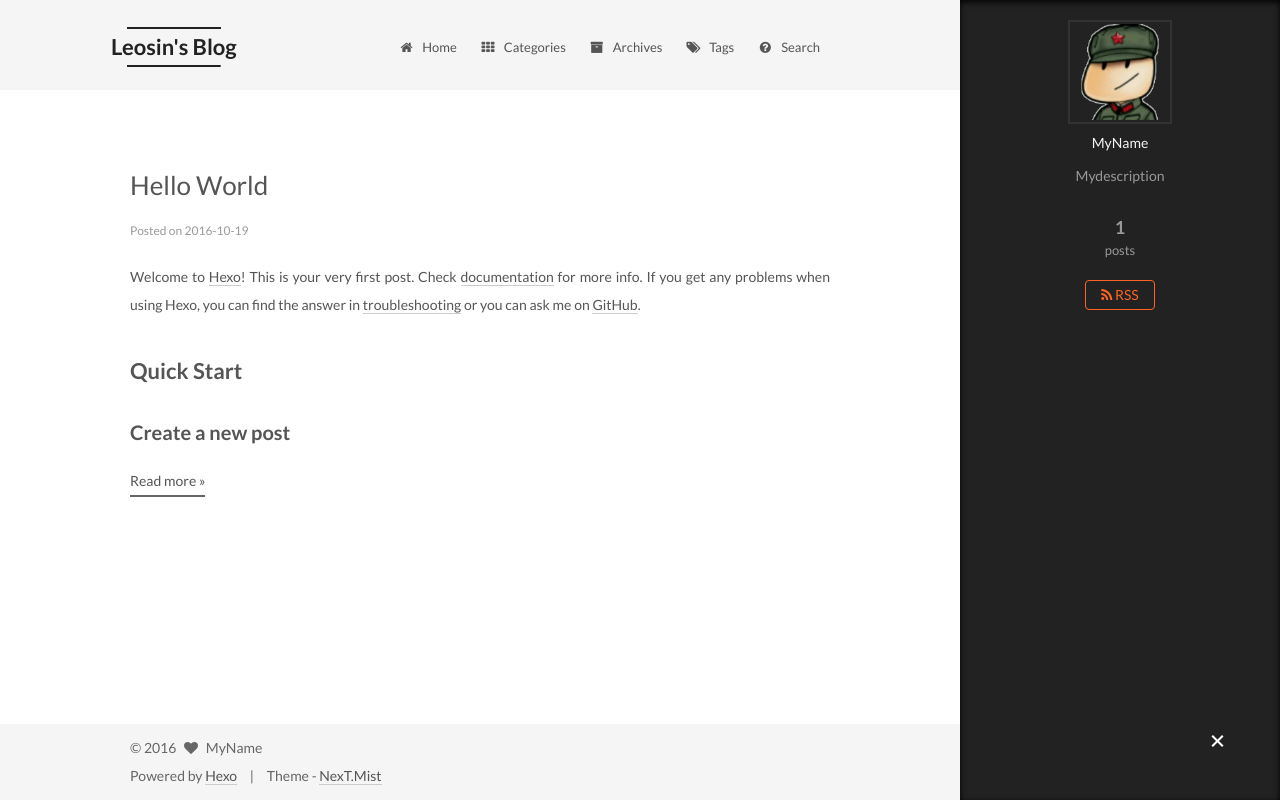
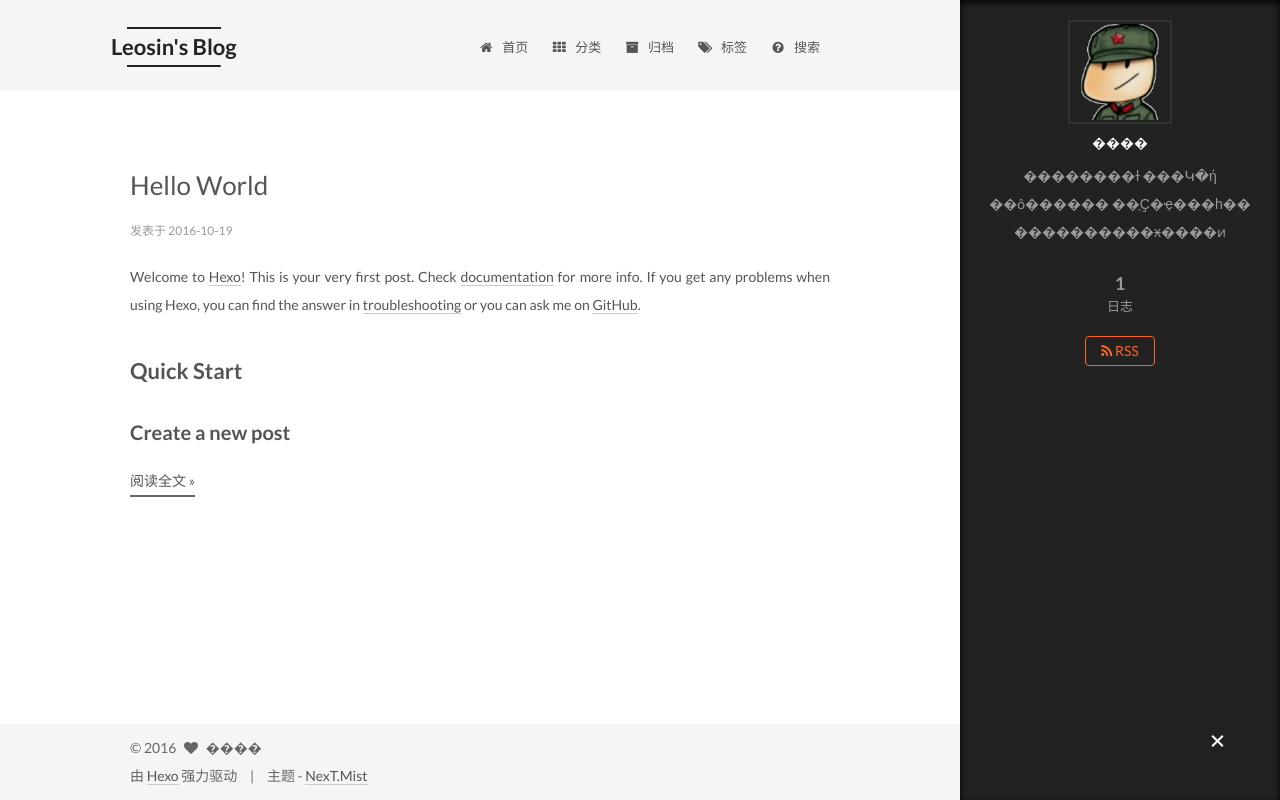
Before and after one commit to LeosinZhang/LeosinZhang.github.io, a plain HTML site: page index.html in a window 1280 px wide. Both pictures are taken after a click on the element 1217 px from the left and 742 px from the top of the page. Drawn offline with Linux system fonts and the light colour scheme.

Commit message:
Site updated: 2016-10-19 16:38:58

```diff
--- a/atom.xml
+++ b/atom.xml
@@ -9,7 +9,7 @@
   <id>http://leosin.top/</id>
 
   <author>
-    <name>MyName</name>
+    <name>����</name>
 
   </author>
 
--- a/css/main.css
+++ b/css/main.css
@@ -1563,7 +1563,7 @@ pre .javascript .function {
   width: 4px;
   height: 4px;
   border-radius: 50%;
-  background: #6ca7ff;
+  background: #74b953;
 }
 .links-of-blogroll {
   font-size: 13px;
--- a/index.html
+++ b/index.html
@@ -86,15 +86,15 @@
 
 
 
-<meta name="description" content="Mydescription">
+<meta name="description" content="��������ɫ ���Կ�ή ��ô������ ��ֻҪ�ҿ���һ�� ����������ӿ����ͷ">
 <meta property="og:type" content="website">
 <meta property="og:title" content="Leosin's Blog">
 <meta property="og:url" content="http://leosin.top/index.html">
 <meta property="og:site_name" content="Leosin's Blog">
-<meta property="og:description" content="Mydescription">
+<meta property="og:description" content="��������ɫ ���Կ�ή ��ô������ ��ֻҪ�ҿ���һ�� ����������ӿ����ͷ">
 <meta name="twitter:card" content="summary">
 <meta name="twitter:title" content="Leosin's Blog">
-<meta name="twitter:description" content="Mydescription">
+<meta name="twitter:description" content="��������ɫ ���Կ�ή ��ô������ ��ֻҪ�ҿ���һ�� ����������ӿ����ͷ">
 
 
 
@@ -107,7 +107,7 @@
     motion: true,
     duoshuo: {
       userId: '0',
-      author: 'Author'
+      author: '博主'
     }
   };
 </script>
@@ -178,7 +178,7 @@
 
               <i class="menu-item-icon fa fa-fw fa-home"></i> <br />
 
-            Home
+            首页
           </a>
         </li>
 
@@ -188,7 +188,7 @@
 
               <i class="menu-item-icon fa fa-fw fa-th"></i> <br />
 
-            Categories
+            分类
           </a>
         </li>
 
@@ -198,7 +198,7 @@
 
               <i class="menu-item-icon fa fa-fw fa-archive"></i> <br />
 
-            Archives
+            归档
           </a>
         </li>
 
@@ -208,7 +208,7 @@
 
               <i class="menu-item-icon fa fa-fw fa-tags"></i> <br />
 
-            Tags
+            标签
           </a>
         </li>
 
@@ -218,7 +218,7 @@
 
               <i class="menu-item-icon fa fa-fw fa-question-circle"></i> <br />
 
-            Search
+            搜索
           </a>
         </li>
 
@@ -274,7 +274,7 @@
             <span class="post-meta-item-icon">
               <i class="fa fa-calendar-o"></i>
             </span>
-            <span class="post-meta-item-text">Posted on</span>
+            <span class="post-meta-item-text">发表于</span>
             <time itemprop="dateCreated" datetime="2016-10-19T09:04:41+08:00" content="2016-10-19">
               2016-10-19
             </time>
@@ -308,7 +308,7 @@
 <h2 id="Quick-Start"><a href="#Quick-Start" class="headerlink" title="Quick Start"></a>Quick Start</h2><h3 id="Create-a-new-post"><a href="#Create-a-new-post" class="headerlink" title="Create a new post"></a>Create a new post</h3>
           <div class="post-more-link text-center">
             <a class="btn" href="/hello-world/#more" rel="contents">
-              Read more &raquo;
+              阅读全文 &raquo;
             </a>
           </div>
 
@@ -371,15 +371,15 @@
         <div class="site-author motion-element" itemprop="author" itemscope itemtype="//schema.org/Person">
           <img class="site-author-image" itemprop="image"
                src="/uploads/avatar.png"
-               alt="MyName" />
-          <p class="site-author-name" itemprop="name">MyName</p>
-          <p class="site-description motion-element" itemprop="description">Mydescription</p>
+               alt="����" />
+          <p class="site-author-name" itemprop="name">����</p>
+          <p class="site-description motion-element" itemprop="description">��������ɫ ���Կ�ή ��ô������ ��ֻҪ�ҿ���һ�� ����������ӿ����ͷ</p>
         </div>
         <nav class="site-state motion-element">
           <div class="site-state-item site-state-posts">
             <a href="/archives">
               <span class="site-state-item-count">1</span>
-              <span class="site-state-item-name">posts</span>
+              <span class="site-state-item-name">日志</span>
             </a>
           </div>
 
@@ -429,15 +429,15 @@
   <span class="with-love">
     <i class="fa fa-heart"></i>
   </span>
-  <span class="author" itemprop="copyrightHolder">MyName</span>
+  <span class="author" itemprop="copyrightHolder">����</span>
 </div>
 
 <div class="powered-by">
-  Powered by <a class="theme-link" href="https://hexo.io">Hexo</a>
+  由 <a class="theme-link" href="https://hexo.io">Hexo</a> 强力驱动
 </div>
 
 <div class="theme-info">
-  Theme -
+  主题 -
   <a class="theme-link" href="https://github.com/iissnan/hexo-theme-next">
     NexT.Mist
   </a>
```
Also changed, not shown: archives/2016/10/index.html (+18 -18 lines), archives/2016/index.html (+18 -18 lines), archives/index.html (+18 -18 lines), hello-world/index.html (+16 -16 lines).
